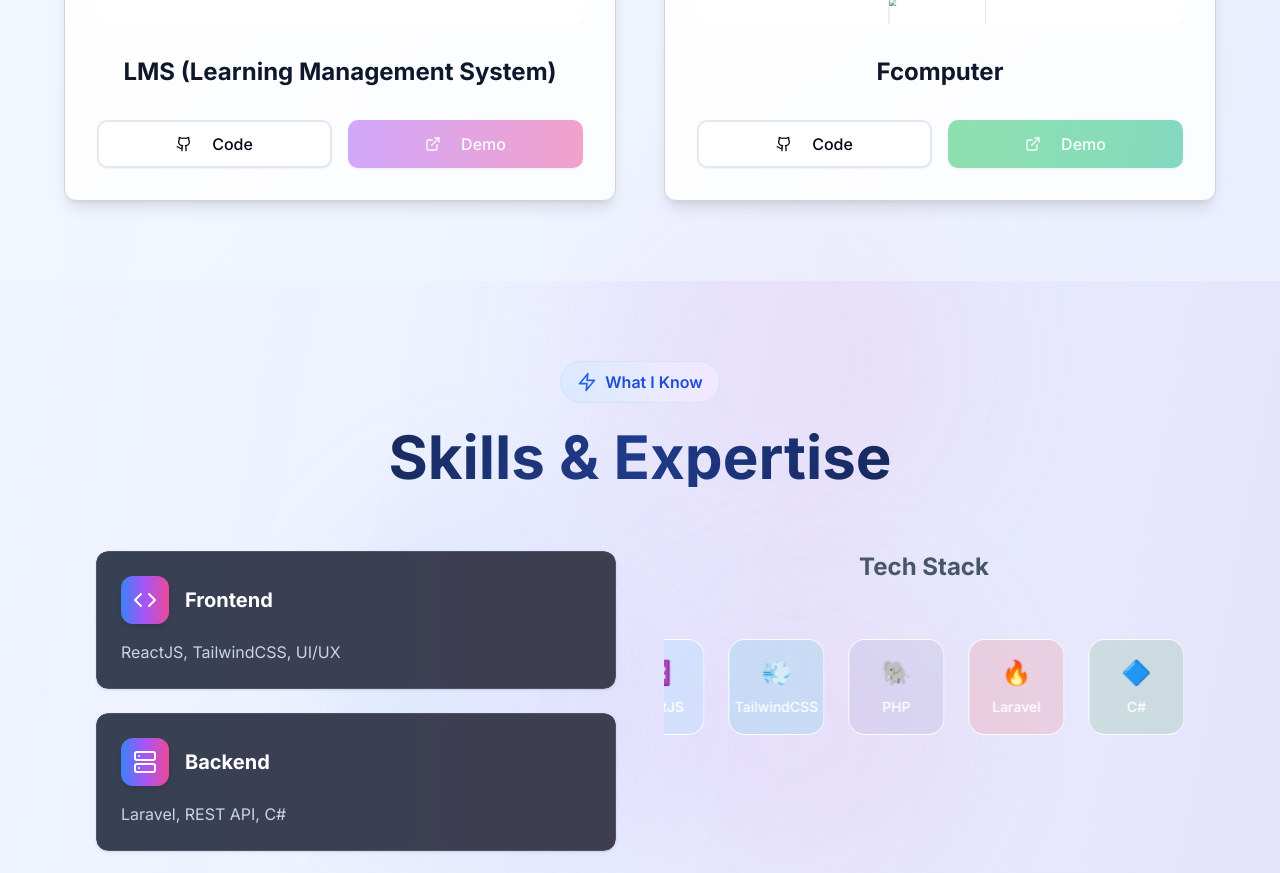
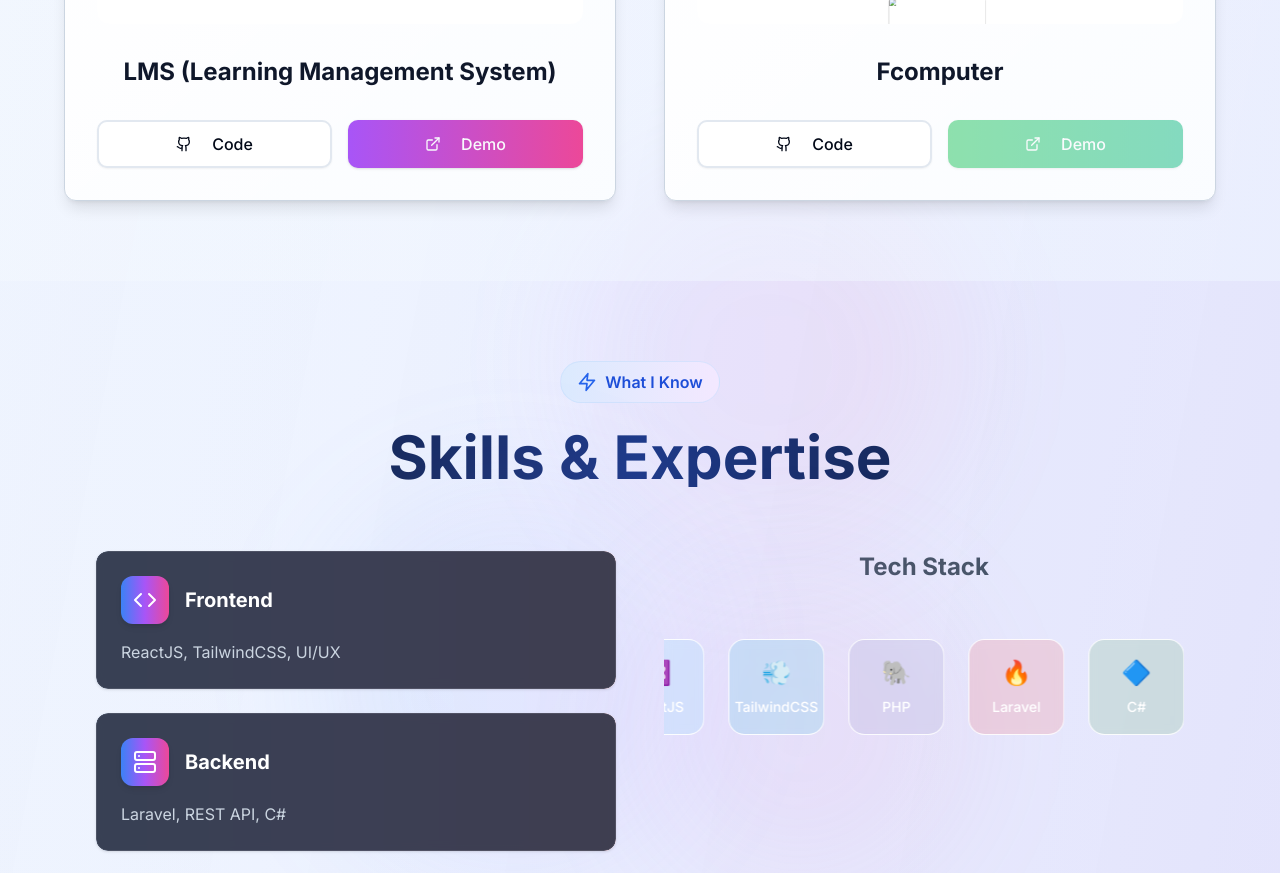
Before and after one commit to duck624/MyPortfolio, a Next.js app: page / in a window 1280 px wide. Shown: the part 4460-5333 px from the top of the page. Built offline with nearby package versions, Linux system fonts and the light colour scheme.

Commit message:
add proj demo

```diff
--- a/components/projects.tsx
+++ b/components/projects.tsx
@@ -28,7 +28,7 @@ export default function Projects() {
       title: "LMS (Learning Management System)",
       image: "/images/lms.png",
       github: "https://github.com/dlgkiet/SOA_Final",
-      demo: "",
+      demo: "https://soa-final.onrender.com",
       gradient: "from-purple-500 to-pink-500",
     },
     {
```
